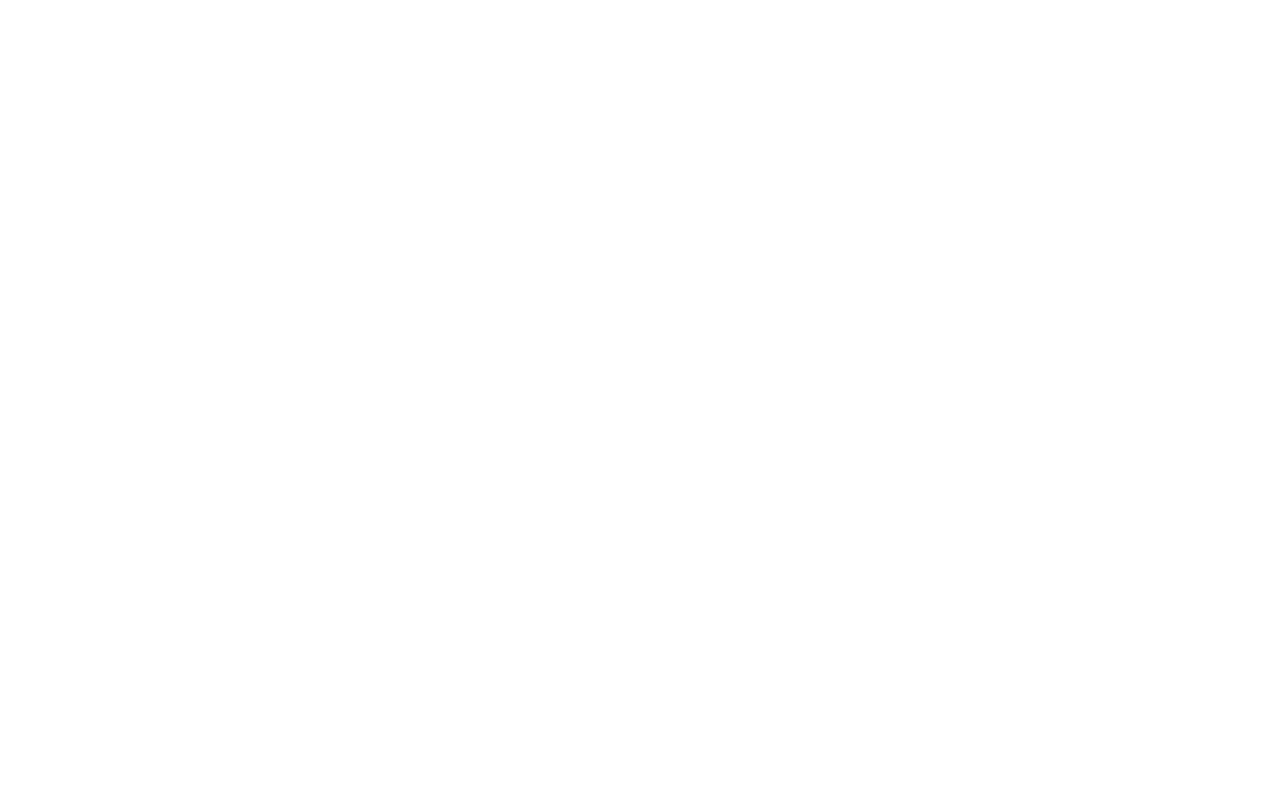
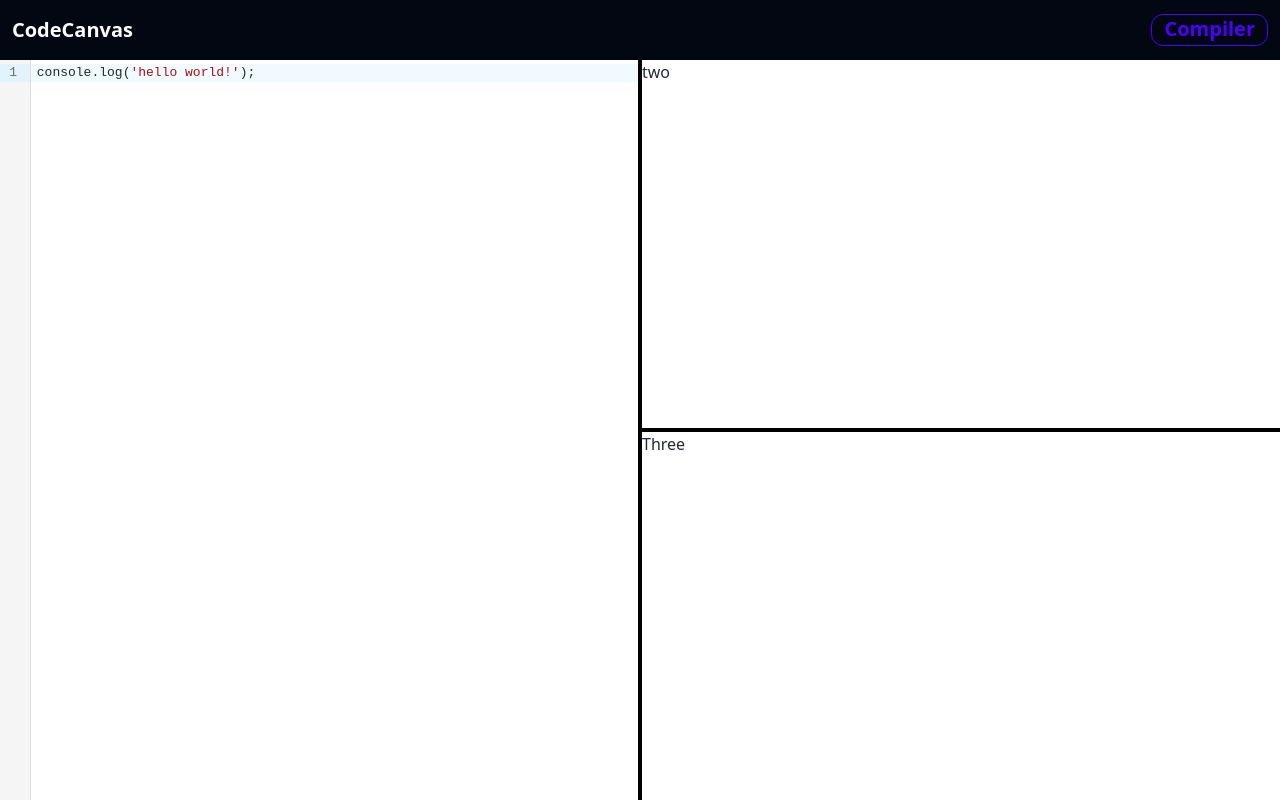
Before and after one commit to Shivakant02/Code-Canvas, a React (Vite) app in the folder client/: page /compile in a window 1280 px wide. Built offline with nearby package versions, Linux system fonts and the light colour scheme.

Commit message:
added code mirror, header,comiler home, notFound components

```diff
--- a/client/package.json
+++ b/client/package.json
@@ -10,8 +10,12 @@
     "preview": "vite preview"
   },
   "dependencies": {
+    "@codemirror/lang-javascript": "^6.2.2",
+    "@uiw/react-codemirror": "^4.23.0",
     "react": "^18.3.1",
-    "react-dom": "^18.3.1"
+    "react-dom": "^18.3.1",
+    "react-resizable-panels": "^2.1.0",
+    "react-router-dom": "^6.26.1"
   },
   "devDependencies": {
     "@eslint/js": "^9.9.0",
--- a/client/src/App.jsx
+++ b/client/src/App.jsx
@@ -1,7 +1,18 @@
+import { Route, Routes } from "react-router-dom";
+import Header from "./components/Header";
+import Home from "./pages/Home";
+import Compile from "./pages/Compile";
+import NotFound from "./pages/NotFound";
+
 function App() {
   return (
     <>
-      <div className=" w-full h-full"></div>
+      <Header />
+      <Routes>
+        <Route path="/" element={<Home />} />
+        <Route path="/compile" element={<Compile />} />
+        <Route path="*" element={<NotFound />} />
+      </Routes>
     </>
   );
 }
--- /dev/null
+++ b/client/src/components/CodeEditor.jsx
@@ -0,0 +1,21 @@
+import { useCallback, useState } from "react";
+import CodeMirror from "@uiw/react-codemirror";
+import { javascript } from "@codemirror/lang-javascript";
+
+function CodeEditor() {
+  const [value, setValue] = useState("console.log('hello world!');");
+  const onChange = useCallback((val) => {
+    console.log("val:", val);
+    setValue(val);
+  }, []);
+  return (
+    <CodeMirror
+      value={value}
+      height="100vh"
+      extensions={[javascript({ jsx: true })]}
+      onChange={onChange}
+    />
+  );
+}
+
+export default CodeEditor;
--- /dev/null
+++ b/client/src/components/Header.jsx
@@ -0,0 +1,22 @@
+import { Link } from "react-router-dom";
+
+function Header() {
+  return (
+    <nav className=" w-full h-[60px] bg-gray-950 text-white p-3 flex justify-between items-center">
+      <Link to="/">
+        <h2 className=" font-bold text-xl select-none"> CodeCanvas</h2>
+      </Link>
+      <ul className=" flex gap-2">
+        <li>
+          <Link to="/compile">
+            <button className=" btn btn-outline btn-sm btn-primary text-xl rounded-xl pb-2">
+              Compiler
+            </button>
+          </Link>
+        </li>
+      </ul>
+    </nav>
+  );
+}
+
+export default Header;
--- a/client/src/main.jsx
+++ b/client/src/main.jsx
@@ -1,10 +1,13 @@
-import { StrictMode } from 'react'
-import { createRoot } from 'react-dom/client'
-import App from './App.jsx'
-import './index.css'
+import { StrictMode } from "react";
+import { createRoot } from "react-dom/client";
+import App from "./App.jsx";
+import "./index.css";
+import { BrowserRouter } from "react-router-dom";
 
-createRoot(document.getElementById('root')).render(
+createRoot(document.getElementById("root")).render(
   <StrictMode>
-    <App />
-  </StrictMode>,
-)
+    <BrowserRouter>
+      <App />
+    </BrowserRouter>
+  </StrictMode>
+);
--- /dev/null
+++ b/client/src/pages/Compile.jsx
@@ -0,0 +1,23 @@
+import { Panel, PanelGroup, PanelResizeHandle } from "react-resizable-panels";
+import CodeEditor from "../components/CodeEditor";
+function Compile() {
+  return (
+    <div>
+      <PanelGroup direction="horizontal">
+        <Panel minSize={20} className=" h-[calc(100vh-60px)]">
+          <CodeEditor />
+        </Panel>
+        <PanelResizeHandle className=" w-1 bg-black " />
+        <Panel minSize={20} className=" w-full">
+          <PanelGroup direction="Vertical">
+            <Panel minSize={20}>two</Panel>
+            <PanelResizeHandle className=" h-1 bg-black" />
+            <Panel minSize={20}>Three</Panel>
+          </PanelGroup>
+        </Panel>
+      </PanelGroup>
+    </div>
+  );
+}
+
+export default Compile;
--- /dev/null
+++ b/client/src/pages/Home.jsx
@@ -0,0 +1,5 @@
+function Home() {
+  return <div>Home</div>;
+}
+
+export default Home;
--- /dev/null
+++ b/client/src/pages/NotFound.jsx
@@ -0,0 +1,9 @@
+function NotFound() {
+  return (
+    <div className=" w-full h-[calc(100vh-60px)] bg-gray-800 text-white flex justify-center items-center">
+      NotFound
+    </div>
+  );
+}
+
+export default NotFound;
```
Also changed, not shown: 1 other file (tests, documents, lock files or other folders).
